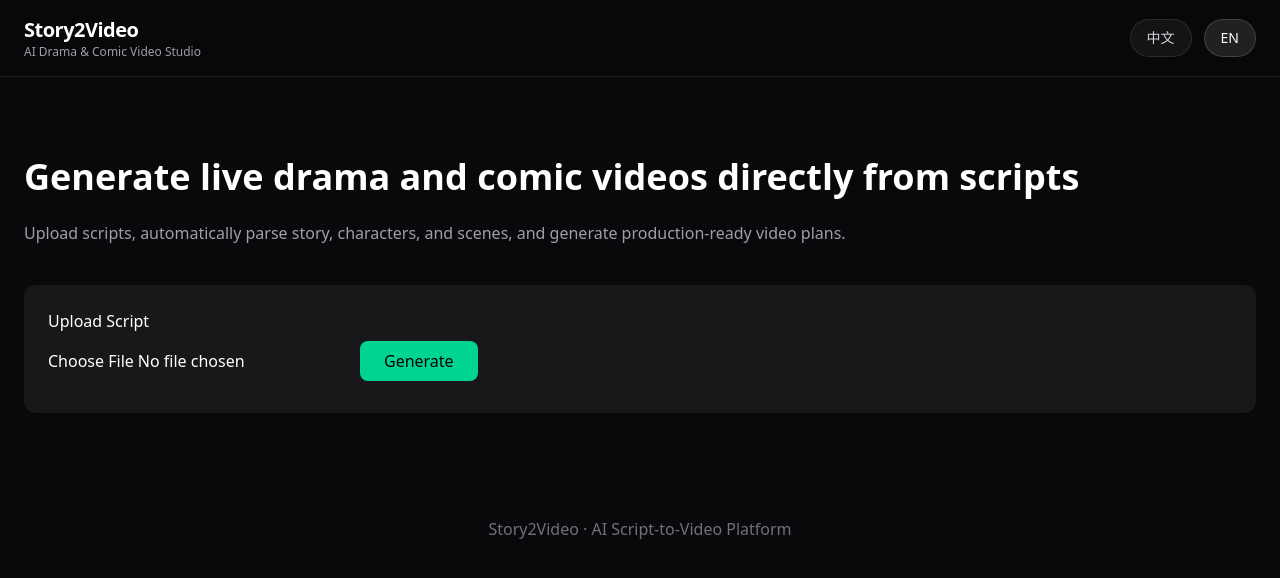
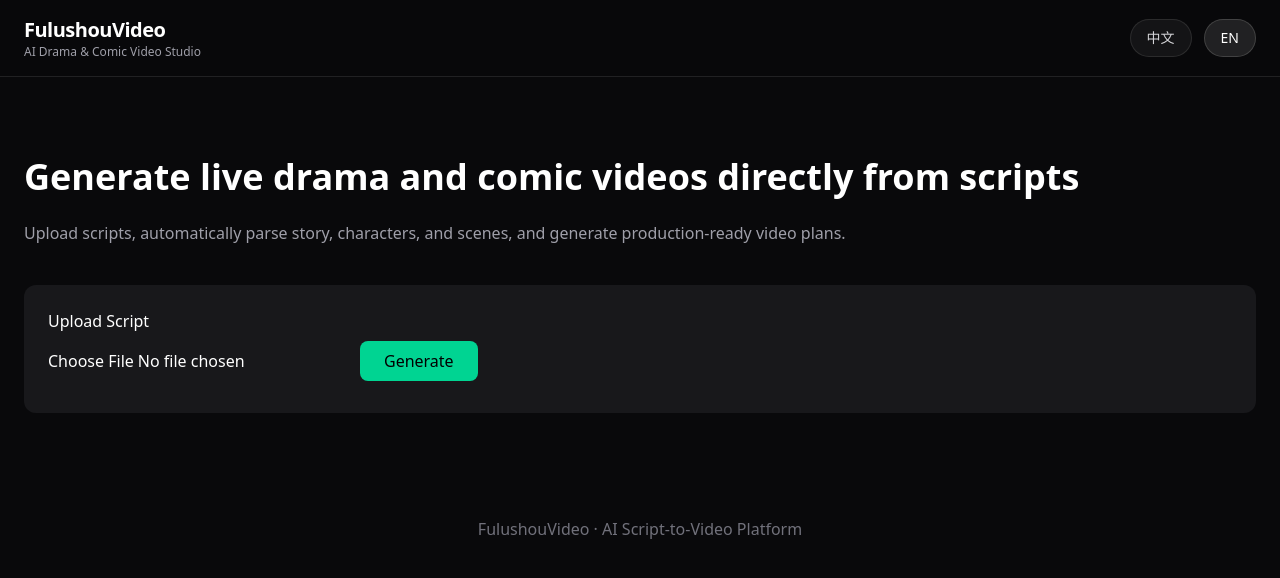
Before and after one commit to flexible-fls/story2video-web, a Next.js app: page /en in a window 1280 px wide. Shown: the top 578 px of the page. Built offline with nearby package versions, Linux system fonts and the light colour scheme.

Commit message:
rename to fulushouvideo

```diff
--- a/src/app/[locale]/page.tsx
+++ b/src/app/[locale]/page.tsx
@@ -24,7 +24,7 @@
       <header className="border-b border-white/10 bg-zinc-950/80 backdrop-blur">
         <div className="mx-auto flex max-w-7xl items-center justify-between px-6 py-4">
           <div>
-            <div className="text-xl font-semibold tracking-tight">Story2Video</div>
+            <div className="text-xl font-semibold tracking-tight">FulushouVideo</div>
             <div className="text-xs text-zinc-400">{t.headerSubtitle}</div>
           </div>
           <LanguageSwitch locale={locale} />
--- a/src/app/layout.tsx
+++ b/src/app/layout.tsx
@@ -2,8 +2,8 @@
 import type { Metadata } from "next";
 
 export const metadata: Metadata = {
-  title: "Story2Video",
-  description: "AI Drama & Comic Video Studio",
+  title: "FulushouVideo",
+  description: "FulushouVideo AI Drama & Comic Video Studio",
 };
 
 export default function RootLayout({
--- a/src/lib/dictionary.ts
+++ b/src/lib/dictionary.ts
@@ -15,7 +15,7 @@
   heroDesc: "上传剧本，自动解析剧情、人物与场景，生成可执行的视频生产方案。",
   uploadLabel: "上传剧本",
   generateButton: "开始生成",
-  footer: "Story2Video · AI 剧本视频生成平台",
+  footer: "FulushouVideo · AI 剧本视频生成平台",
 };
 
 const en: Dict = {
@@ -24,7 +24,7 @@
   heroDesc: "Upload scripts, automatically parse story, characters, and scenes, and generate production-ready video plans.",
   uploadLabel: "Upload Script",
   generateButton: "Generate",
-  footer: "Story2Video · AI Script-to-Video Platform",
+  footer: "FulushouVideo · AI Script-to-Video Platform",
 };
 
 export function getDictionary(locale: Locale): Dict {
```
